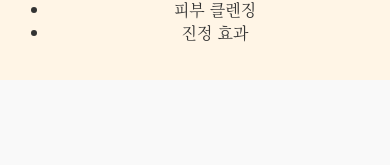
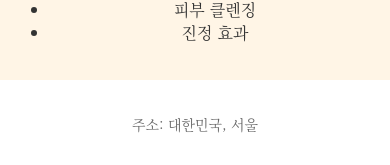
Before and after one commit to Aleksey-123123/saengmi-website, a plain HTML site: page index.html in a window 390 px wide. Shown: the part 1181-1346 px from the top of the page. Before the commit the page ends 1261 px from the top, so only its background shows below. Drawn offline with Linux system fonts and the light colour scheme.

Commit message:
Add footer with address

```diff
--- a/index.html
+++ b/index.html
@@ -39,8 +39,14 @@
         button:hover {
             background-color: #b08768;
         }
+        footer {
+            padding: 20px;
+            background-color: #fff;
+            font-size: 14px;
+            color: #666;
+        }
         @media (max-width: 768px) {
-            .hero, .features, .benefits {
+            .hero, .features, .benefits, footer {
                 padding: 20px 10px;
             }
         }
@@ -76,6 +82,9 @@
             <li>진정 효과</li>
         </ul>
     </div>
+    <footer>
+        <p>주소: 대한민국, 서울</p>
+    </footer>
 
     <script>
         function scrollToSection(id) {
```
